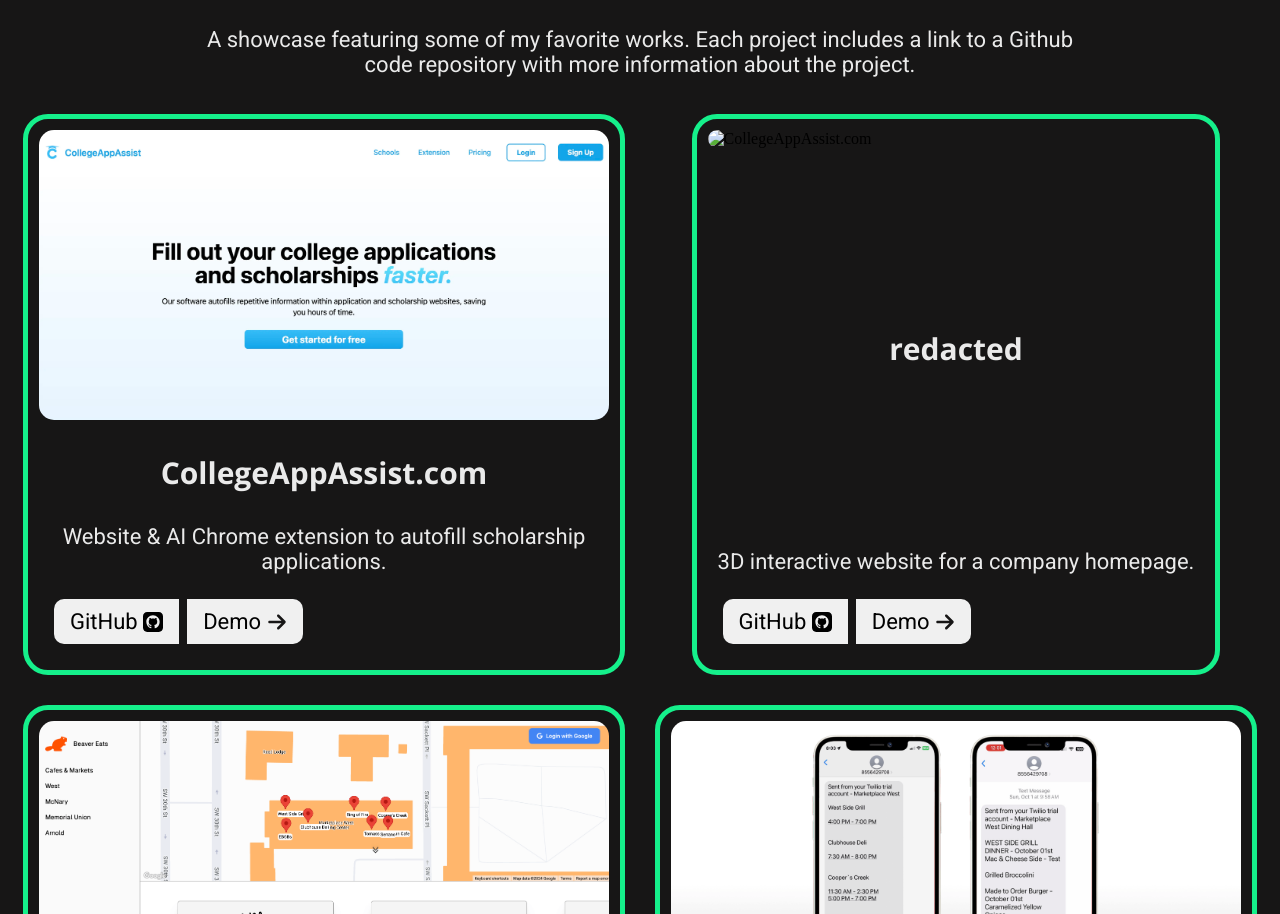
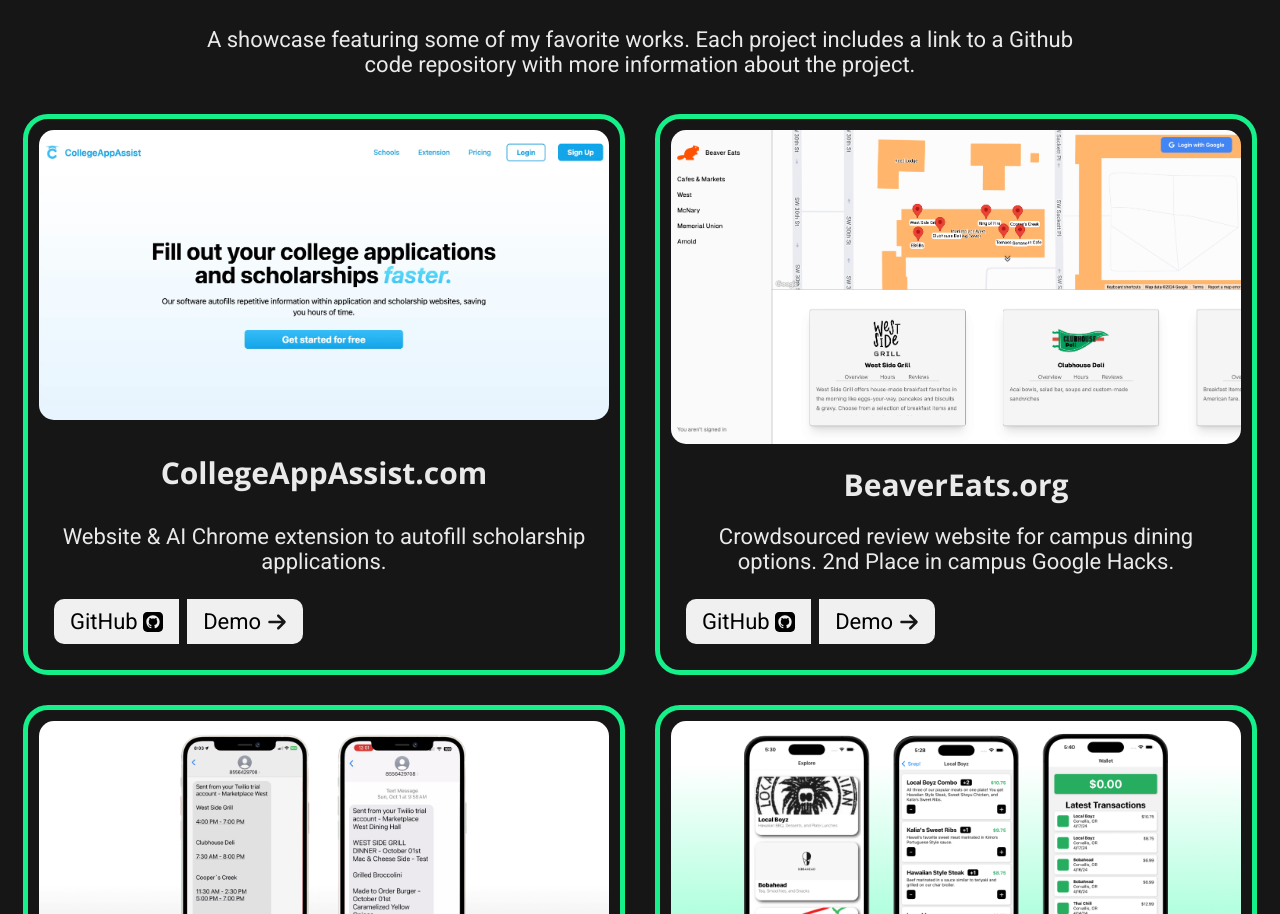
Before and after one commit to chostudio/portfolio, a plain HTML site: page index.html in a window 1280 px wide. Shown: the part 1522-2436 px from the top of the page. Drawn offline with nearby package versions, Linux system fonts and the light colour scheme; animation ran at ten frames a second.

Commit message:
Update CAA and redacted links

```diff
--- a/index.html
+++ b/index.html
@@ -274,7 +274,7 @@ https://www.linkedin.com/in/chris-ho-
 
                         </button>
                     </a>
-                    <a target="_blank" href="https:/collegeappassist.com">
+                    <a target="_blank" href="https://collegeappassist.com">
                         <button class="button rightButton">Demo
                             <svg class="arrow" xmlns="http://www.w3.org/2000/svg"
                                 viewBox="0 0 448 512"><!--! Font Awesome Pro 6.4.0 by @fontawesome - https://fontawesome.com License - https://fontawesome.com/license (Commercial License) Copyright 2023 Fonticons, Inc. -->
@@ -287,34 +287,6 @@ https://www.linkedin.com/in/chris-ho-
             </article>
 
 
-              <!-- CollegeAppAssist.com Website -->
-            <article class="projectCard">
-                <img class="projectGif" src="images/redacted.webp" alt="CollegeAppAssist.com">
-                <h2 class="projectTitle">redacted</h2>
-                <p class="projectDescription">3D interactive website for a company homepage.
-                </p>
-                <div class="button-group">
-                    <a target="_blank" href="https://github.com/redacted-inc">
-                        <button class="button leftButton">GitHub
-                            <svg style="display: inline; margin-bottom: -3px;" xmlns="http://www.w3.org/2000/svg"
-                                width="20px" height="20px" viewBox="0 0 24 24">
-                                <path
-                                    d="M19 0h-14c-2.761 0-5 2.239-5 5v14c0 2.761 2.239 5 5 5h14c2.762 0 5-2.239 5-5v-14c0-2.761-2.238-5-5-5zm-4.466 19.59c-.405.078-.534-.171-.534-.384v-2.195c0-.747-.262-1.233-.55-1.481 1.782-.198 3.654-.875 3.654-3.947 0-.874-.312-1.588-.823-2.147.082-.202.356-1.016-.079-2.117 0 0-.671-.215-2.198.82-.64-.18-1.324-.267-2.004-.271-.68.003-1.364.091-2.003.269-1.528-1.035-2.2-.82-2.2-.82-.434 1.102-.16 1.915-.077 2.118-.512.56-.824 1.273-.824 2.147 0 3.064 1.867 3.751 3.645 3.954-.229.2-.436.552-.508 1.07-.457.204-1.614.557-2.328-.666 0 0-.423-.768-1.227-.825 0 0-.78-.01-.055.487 0 0 .525.246.889 1.17 0 0 .463 1.428 2.688.944v1.489c0 .211-.129.459-.528.385-3.18-1.057-5.472-4.056-5.472-7.59 0-4.419 3.582-8 8-8s8 3.581 8 8c0 3.533-2.289 6.531-5.466 7.59z" />
-                            </svg>
-
-                        </button>
-                    </a>
-                    <a target="_blank" href="https:/redacted">
-                        <button class="button rightButton">Demo
-                            <svg class="arrow" xmlns="http://www.w3.org/2000/svg"
-                                viewBox="0 0 448 512"><!--! Font Awesome Pro 6.4.0 by @fontawesome - https://fontawesome.com License - https://fontawesome.com/license (Commercial License) Copyright 2023 Fonticons, Inc. -->
-                                <path
-                                    d="M438.6 278.6c12.5-12.5 12.5-32.8 0-45.3l-160-160c-12.5-12.5-32.8-12.5-45.3 0s-12.5 32.8 0 45.3L338.8 224 32 224c-17.7 0-32 14.3-32 32s14.3 32 32 32l306.7 0L233.4 393.4c-12.5 12.5-12.5 32.8 0 45.3s32.8 12.5 45.3 0l160-160z" />
-                            </svg>
-                        </button>
-                    </a>
-                </div>
-            </article>
 
 
 
```
